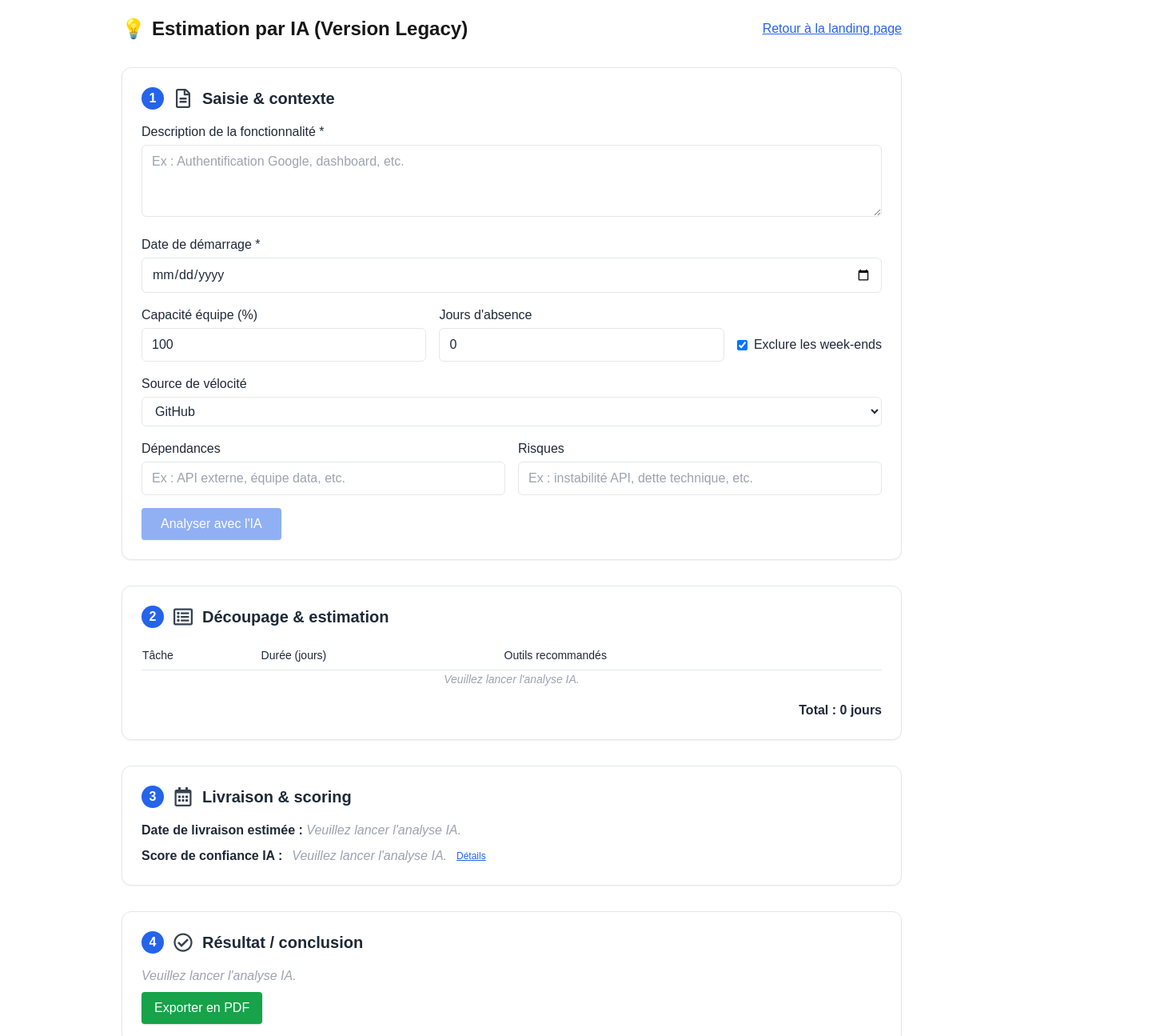
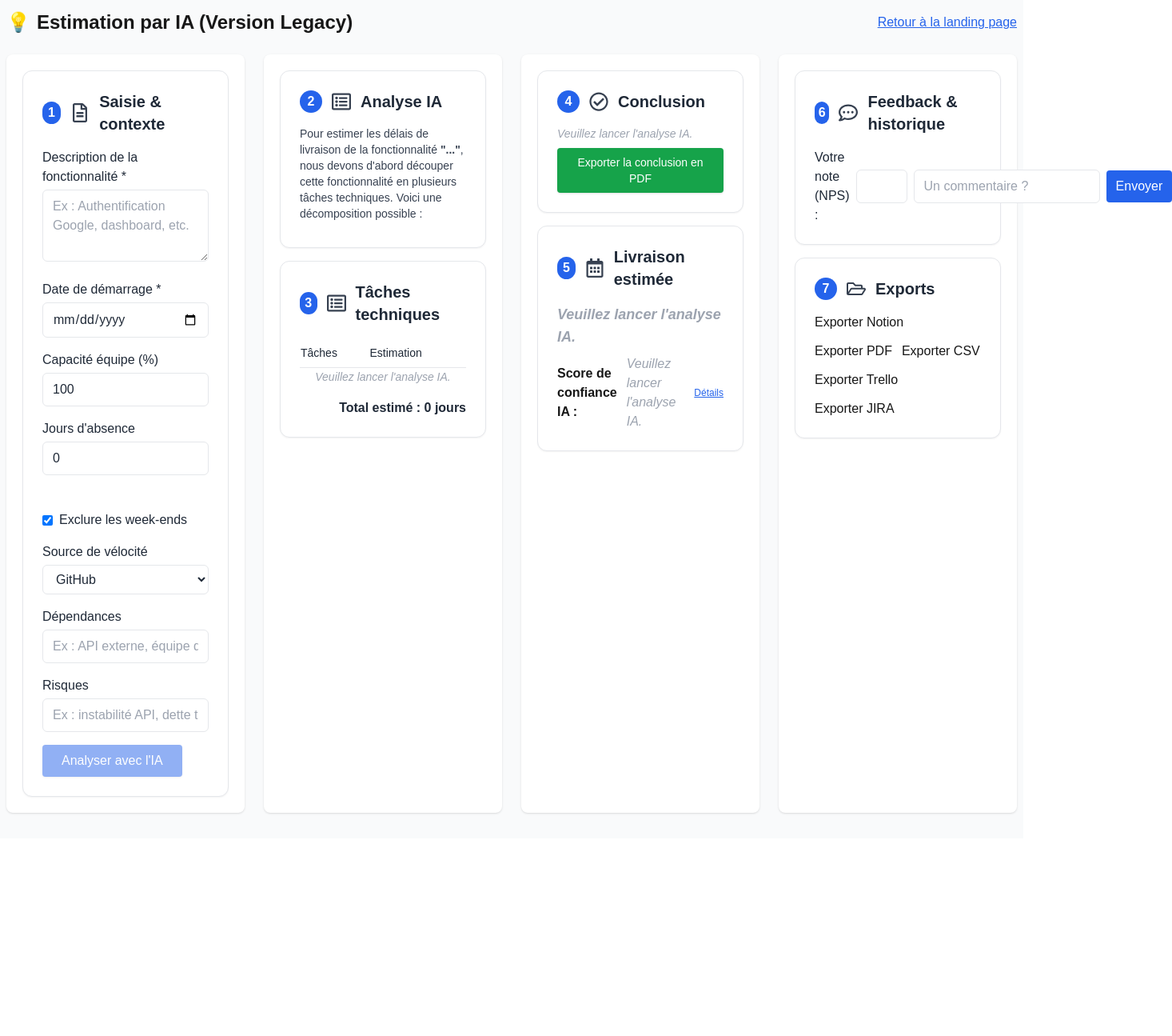
Before and after one commit to IvandeMurard/ai-delivery-estimator, a Next.js app: page /estimation-legacy in a window 1280 px wide. Shown: the part 20-1315 px from the top of the page at 80% size, 1466 px wide, since content can reach past the window. After the commit the page ends 1068 px from the top, so only its background shows below. Built offline with nearby package versions, Linux system fonts and the light colour scheme.

Commit message:
feat: mise à jour de la page legacy pour correspondre à la capture d'écran (layout, logique, UX)

```diff
--- a/src/app/estimation-legacy/page.tsx
+++ b/src/app/estimation-legacy/page.tsx
@@ -4,6 +4,9 @@ import { useState } from "react";
 import StepLayout from "../components/StepLayout";
 import { FaRegFileAlt, FaRegListAlt, FaRegCalendarAlt, FaRegCheckCircle, FaRegCommentDots, FaRegFolderOpen } from "react-icons/fa";
 import Link from "next/link";
+
+type Task = { name: string; days: number; tool: string };
+type ScoreDetail = { label: string; value: number };
 
 function ExportCenter({ enabled }: { enabled: boolean }) {
   return (
@@ -16,9 +19,6 @@ function ExportCenter({ enabled }: { enabled: boolean }) {
     </div>
   );
 }
-
-type Task = { name: string; days: number; tool: string };
-type ScoreDetail = { label: string; value: number };
 
 export default function EstimationLegacy() {
   // Saisie & contexte
@@ -106,14 +106,16 @@ export default function EstimationLegacy() {
   };
 
   return (
-    <div className="max-w-screen-lg mx-auto space-y-8 px-2 sm:px-6 py-10">
-      <div className="flex justify-between items-center mb-4">
+    <div className="w-full min-h-screen bg-gray-50 px-2 py-8">
+      <div className="flex justify-between items-center mb-6">
         <h1 className="text-2xl font-bold flex items-center gap-2">
           <span role="img" aria-label="bulb">💡</span> Estimation par IA (Version Legacy)
         </h1>
         <Link href="/" className="text-blue-600 underline font-medium hover:text-blue-800">Retour à la landing page</Link>
       </div>
-      {/* Saisie & contexte */}
+      <div className="grid grid-cols-1 md:grid-cols-2 xl:grid-cols-4 gap-6 w-full">
+        {/* Colonne 1 : Saisie & contexte */}
+        <div className="bg-white rounded-lg shadow p-5 flex flex-col gap-4 min-w-[260px]">
           <StepLayout id="saisie" stepNumber={1} title={<span>Saisie & contexte</span>} icon={<FaRegFileAlt />}>
             <div className="space-y-4">
               <div>
@@ -210,45 +212,62 @@ export default function EstimationLegacy() {
               {errorMsg && <div className="mt-2 text-red-600 text-sm">{errorMsg}</div>}
             </div>
           </StepLayout>
-
-      {/* Découpage & estimation */}
-      <StepLayout id="decoupage" stepNumber={2} title={<span>Découpage & estimation</span>} icon={<FaRegListAlt />}>
-        <div className="overflow-x-auto">
+        </div>
+        {/* Colonne 2 : Analyse IA & Découpage */}
+        <div className="bg-white rounded-lg shadow p-5 flex flex-col gap-4 min-w-[260px]">
+          <StepLayout id="analyse" stepNumber={2} title={<span>Analyse IA</span>} icon={<FaRegListAlt />}>
+            <div className="text-gray-700 text-sm mb-2">
+              Pour estimer les délais de livraison de la fonctionnalité <b>"{feature || '...' }"</b>, nous devons d'abord découper cette fonctionnalité en plusieurs tâches techniques. Voici une décomposition possible :
+            </div>
+          </StepLayout>
+          <StepLayout id="decoupage" stepNumber={3} title={<span>Tâches techniques</span>} icon={<FaRegListAlt />}>
             <table className="min-w-full text-sm text-gray-800">
               <thead>
                 <tr className="border-b">
-                <th className="text-left py-2 font-medium">Tâche</th>
-                <th className="text-left py-2 font-medium">Durée (jours)</th>
-                <th className="text-left py-2 font-medium">Outils recommandés</th>
+                  <th className="text-left py-2 font-medium">Tâches</th>
+                  <th className="text-left py-2 font-medium">Estimation</th>
                 </tr>
               </thead>
               <tbody>
                 {tasks.length === 0 ? (
-                <tr><td colSpan={3} className="text-center text-gray-400 italic">Veuillez lancer l'analyse IA.</td></tr>
+                  <tr><td colSpan={2} className="text-center text-gray-400 italic">Veuillez lancer l'analyse IA.</td></tr>
                 ) : (
                   tasks.map((t, i) => (
                     <tr key={i} className="border-b">
                       <td className="py-2">{t.name}</td>
-                    <td className="py-2">{t.days}</td>
-                    <td className="py-2">{t.tool}</td>
+                      <td className="py-2">{t.days} jours</td>
                     </tr>
                   ))
                 )}
               </tbody>
             </table>
             <div className="mt-4 font-bold text-right text-gray-800">
-            Total : {totalDays + buffer} jours {buffer > 0 && <span className="text-xs text-orange-500">(buffer inclus)</span>}
-          </div>
+              Total estimé : {totalDays + buffer} jours {buffer > 0 && <span className="text-xs text-orange-500">(buffer inclus)</span>}
             </div>
           </StepLayout>
-
-      {/* Livraison & scoring */}
-      <StepLayout id="livraison" stepNumber={3} title={<span>Livraison & scoring</span>} icon={<FaRegCalendarAlt />}>
-        <div className="space-y-2 text-gray-800">
-          <div>
-            <span className="font-semibold">Date de livraison estimée :</span> {deliveryDate || <span className="text-gray-400 italic">Veuillez lancer l'analyse IA.</span>}
         </div>
-          <div className="flex items-center gap-3">
+        {/* Colonne 3 : Conclusion */}
+        <div className="bg-white rounded-lg shadow p-5 flex flex-col gap-4 min-w-[260px]">
+          <StepLayout id="conclusion" stepNumber={4} title={<span>Conclusion</span>} icon={<FaRegCheckCircle />}>
+            <div className="text-gray-800 text-sm">
+              {aiText ? (
+                <div>{aiText}</div>
+              ) : (
+                <span className="text-gray-400 italic">Veuillez lancer l'analyse IA.</span>
+              )}
+              {aiCorrection && <div className="text-sm text-orange-600">{aiCorrection}</div>}
+              <button className="mt-2 px-4 py-2 bg-green-600 text-white rounded shadow" disabled={aiText === ""}>Exporter la conclusion en PDF</button>
+            </div>
+          </StepLayout>
+          <StepLayout id="livraison" stepNumber={5} title={<span>Livraison estimée</span>} icon={<FaRegCalendarAlt />}>
+            <div className="text-gray-800 text-lg font-bold">
+              {deliveryDate ? (
+                <span>Livraison estimée : <span className="text-green-600">{deliveryDate}</span></span>
+              ) : (
+                <span className="text-gray-400 italic">Veuillez lancer l'analyse IA.</span>
+              )}
+            </div>
+            <div className="flex items-center gap-3 mt-2">
               <span className="font-semibold">Score de confiance IA :</span>
               {confidenceScore !== null ? (
                 <span className="inline-block px-2 py-1 rounded bg-blue-100 text-blue-800 font-bold">{confidenceScore}%</span>
@@ -270,20 +289,11 @@ export default function EstimationLegacy() {
                 ))}
               </ul>
             )}
+          </StepLayout>
         </div>
-      </StepLayout>
-
-      {/* Résultat / conclusion */}
-      <StepLayout id="resultat" stepNumber={4} title={<span>Résultat / conclusion</span>} icon={<FaRegCheckCircle />}>
-        <div className="space-y-2 text-gray-800">
-          <div>{aiText || <span className="text-gray-400 italic">Veuillez lancer l'analyse IA.</span>}</div>
-          {aiCorrection && <div className="text-sm text-orange-600">{aiCorrection}</div>}
-          <button className="mt-2 px-4 py-2 bg-green-600 text-white rounded shadow" disabled={aiText === ""}>Exporter en PDF</button>
-        </div>
-      </StepLayout>
-
-      {/* Feedback & historique */}
-      <StepLayout id="feedback" stepNumber={5} title={<span>Feedback & historique</span>} icon={<FaRegCommentDots />}>
+        {/* Colonne 4 : Feedback & exports */}
+        <div className="bg-white rounded-lg shadow p-5 flex flex-col gap-4 min-w-[260px]">
+          <StepLayout id="feedback" stepNumber={6} title={<span>Feedback & historique</span>} icon={<FaRegCommentDots />}>
             <div className="space-y-2">
               <div className="flex items-center gap-2">
                 <label className="font-medium text-gray-800">Votre note (NPS) :</label>
@@ -320,11 +330,11 @@ export default function EstimationLegacy() {
               )}
             </div>
           </StepLayout>
-
-      {/* Exports */}
-      <StepLayout id="exports" stepNumber={6} title={<span>Exports</span>} icon={<FaRegFolderOpen />}>
+          <StepLayout id="exports" stepNumber={7} title={<span>Exports</span>} icon={<FaRegFolderOpen />}>
             <ExportCenter enabled={exportReady} />
           </StepLayout>
         </div>
+      </div>
+    </div>
   );
 }
```
Lines whose indentation alone changed are shown as unchanged.
